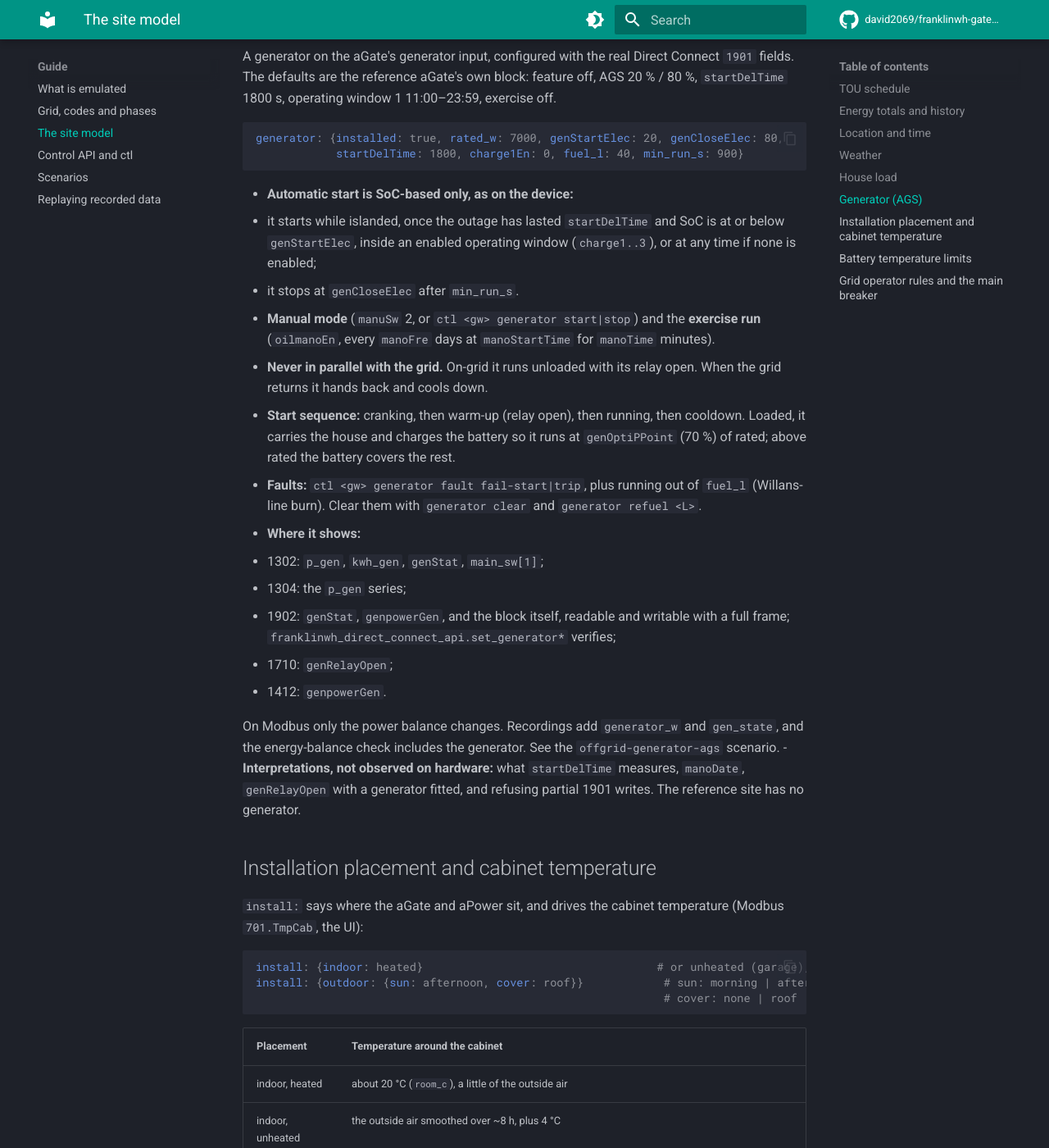
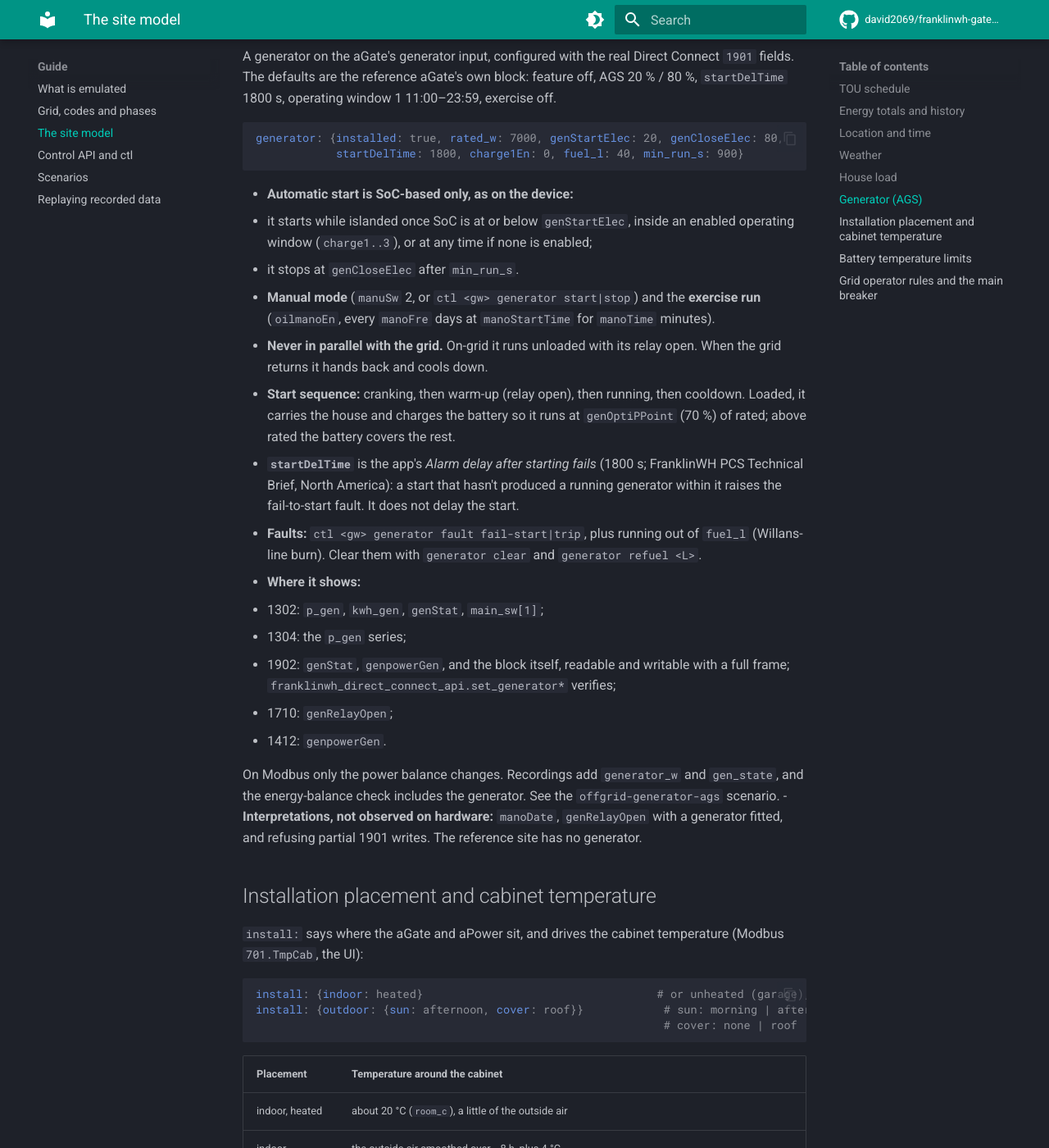
Before and after one commit to david2069/franklinwh-gateway-emulator, an MkDocs documentation site: the page built from docs/site-model.md, in a window 1280 px wide and 1400 px high, scrolled down 3853 px. Shown: the whole window at 82% size. Built offline with MkDocs 1.6.1 and Material for MkDocs 9.7.7, drawn with Linux system fonts in a browser that asks for light colours; comment, search, counter and statistics services are not loaded.

Commit message:
Generator: startDelTime is the start-failure alarm delay (#179) (#186)
The app labels 1901 startDelTime "Alarm delay after starting fails"
(1800 s; FranklinWH PCS Technical Brief, Generator Setting), and the
brief says the generator takes over once SoC drops below the reserved
threshold. The emulator read it as an outage age before auto start.
Auto start now goes as soon as SoC <= genStartElec (in a window); a
failing start raises fail-to-start after startDelTime (0: three
cranks). Alias start_fail_alarm_s (start_delay_s still accepted). The
offgrid-generator-ags scenario follows: it starts at once at 20 % and
restarts when SoC falls back.

Refs #179


Claude-Session: https://claude.ai/code/session_011w1uMEKiYvQ2MFnwbrKSQd

Co-authored-by: david2069 <david2069@users.noreply.github.com>
Co-authored-by: Claude Opus 5.5 <noreply@anthropic.com>

````diff
--- a/docs/site-model.md
+++ b/docs/site-model.md
@@ -141,9 +141,8 @@ generator: {installed: true, rated_w: 7000, genStartElec: 20, genCloseElec: 80,
 ```
 
 - **Automatic start is SoC-based only, as on the device:**
-  - it starts while islanded, once the outage has lasted `startDelTime` and SoC is at or below
-    `genStartElec`, inside an enabled operating window (`charge1..3`), or at any time if none
-    is enabled;
+  - it starts while islanded once SoC is at or below `genStartElec`, inside an enabled
+    operating window (`charge1..3`), or at any time if none is enabled;
   - it stops at `genCloseElec` after `min_run_s`.
 - **Manual mode** (`manuSw` 2, or `ctl <gw> generator start|stop`) and the **exercise run**
   (`oilmanoEn`, every `manoFre` days at `manoStartTime` for `manoTime` minutes).
@@ -152,6 +151,9 @@ generator: {installed: true, rated_w: 7000, genStartElec: 20, genCloseElec: 80,
 - **Start sequence:** cranking, then warm-up (relay open), then running, then cooldown. Loaded,
   it carries the house and charges the battery so it runs at `genOptiPPoint` (70 %) of rated;
   above rated the battery covers the rest.
+- **`startDelTime`** is the app's *Alarm delay after starting fails* (1800 s; FranklinWH PCS
+  Technical Brief, North America): a start that hasn't produced a running generator within it
+  raises the fail-to-start fault. It does not delay the start.
 - **Faults:** `ctl <gw> generator fault fail-start|trip`, plus running out of `fuel_l`
   (Willans-line burn). Clear them with `generator clear` and `generator refuel <L>`.
 - **Where it shows:**
@@ -164,7 +166,7 @@ generator: {installed: true, rated_w: 7000, genStartElec: 20, genCloseElec: 80,
 
   On Modbus only the power balance changes. Recordings add `generator_w` and `gen_state`, and
   the energy-balance check includes the generator. See the `offgrid-generator-ags` scenario.
-- **Interpretations, not observed on hardware:** what `startDelTime` measures, `manoDate`,
+- **Interpretations, not observed on hardware:** `manoDate`,
   `genRelayOpen` with a generator fitted, and refusing partial 1901 writes. The reference site
   has no generator.
 
````
Also changed, not shown: CHANGELOG.md (+1 -0 lines), docs/SCENARIOS.md (+1 -1 lines), src/franklinwh_emulator/scenarios/offgrid-generator-ags.yaml (+11 -9 lines), 3 other files.
